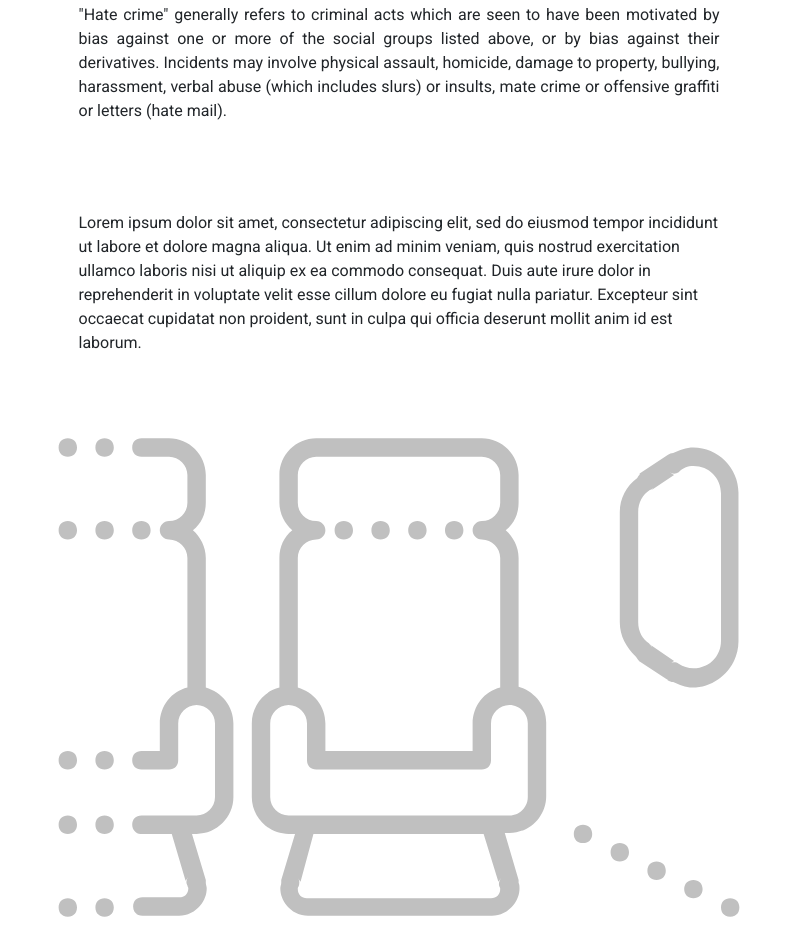
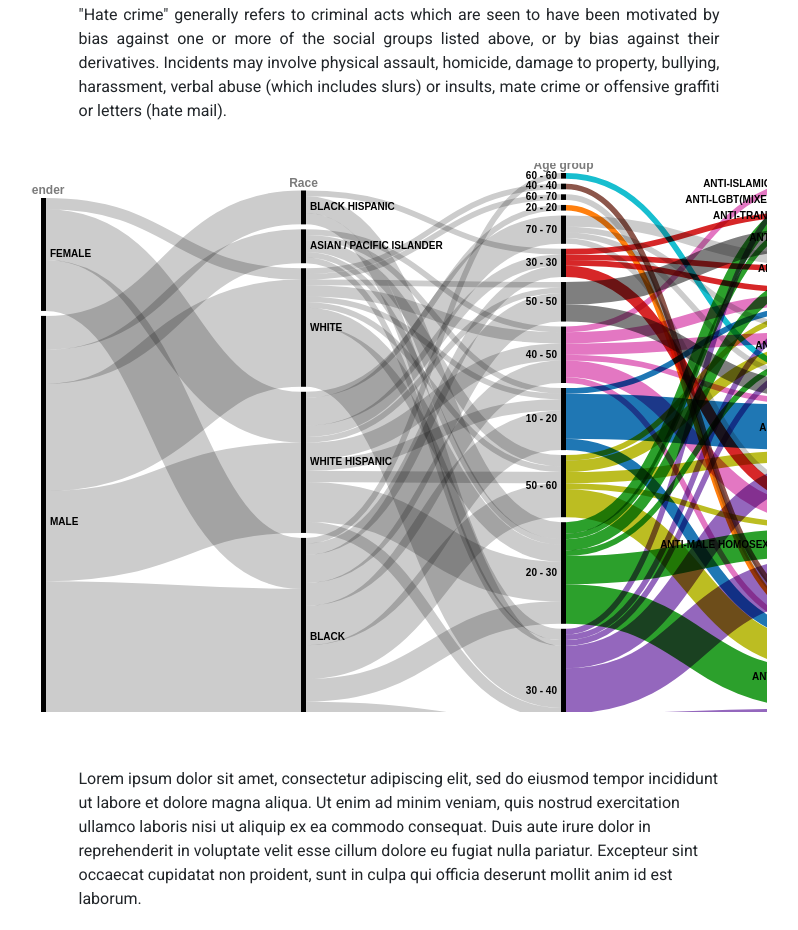
Before and after one commit to vicentepuig/clase04, a plain HTML site: page index.html in a window 1280 px wide. Shown: the part 357-1287 px from the top of the page, without its empty margins (241-1039 px from the left). Drawn offline with nearby package versions, Linux system fonts and the light colour scheme.

Commit message:
Update index.html

```diff
--- a/index.html
+++ b/index.html
@@ -36,7 +36,7 @@
             <div class="row">
                 <!--primer gráfico-->
                 <div class="col-sm-11 col-md-10 col-lg-9 col-xl-8 col-xxl-7 mx-auto mb-5">
-                    <object type="image/svg+xml" data="img/viz.svg" class="w-100"></object>
+                    <object type="image/svg+xml" data="img/hate.svg" class="w-100"></object>
                 </div>
                 <div class="col-11 col-sm-10 col-md-9 col-lg-8 col-xl-7 col-xxl-6 mx-auto mb-5">
                     <p>Lorem ipsum dolor sit amet, consectetur adipiscing elit, sed do eiusmod tempor incididunt ut labore et dolore magna aliqua. Ut enim ad minim veniam, quis nostrud exercitation ullamco laboris nisi ut aliquip ex ea commodo consequat. Duis aute irure dolor in reprehenderit in voluptate velit esse cillum dolore eu fugiat nulla pariatur. Excepteur sint occaecat cupidatat non proident, sunt in culpa qui officia deserunt mollit anim id est laborum.</p>
```
